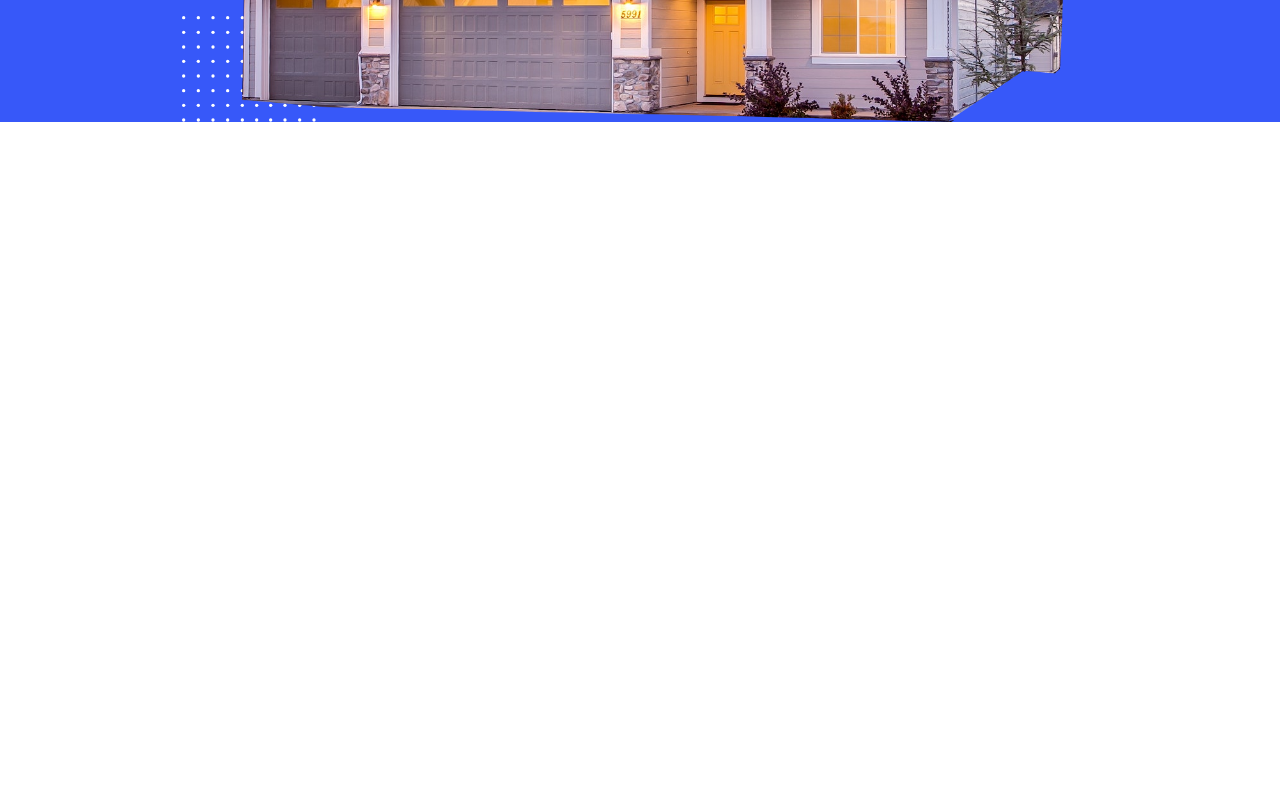
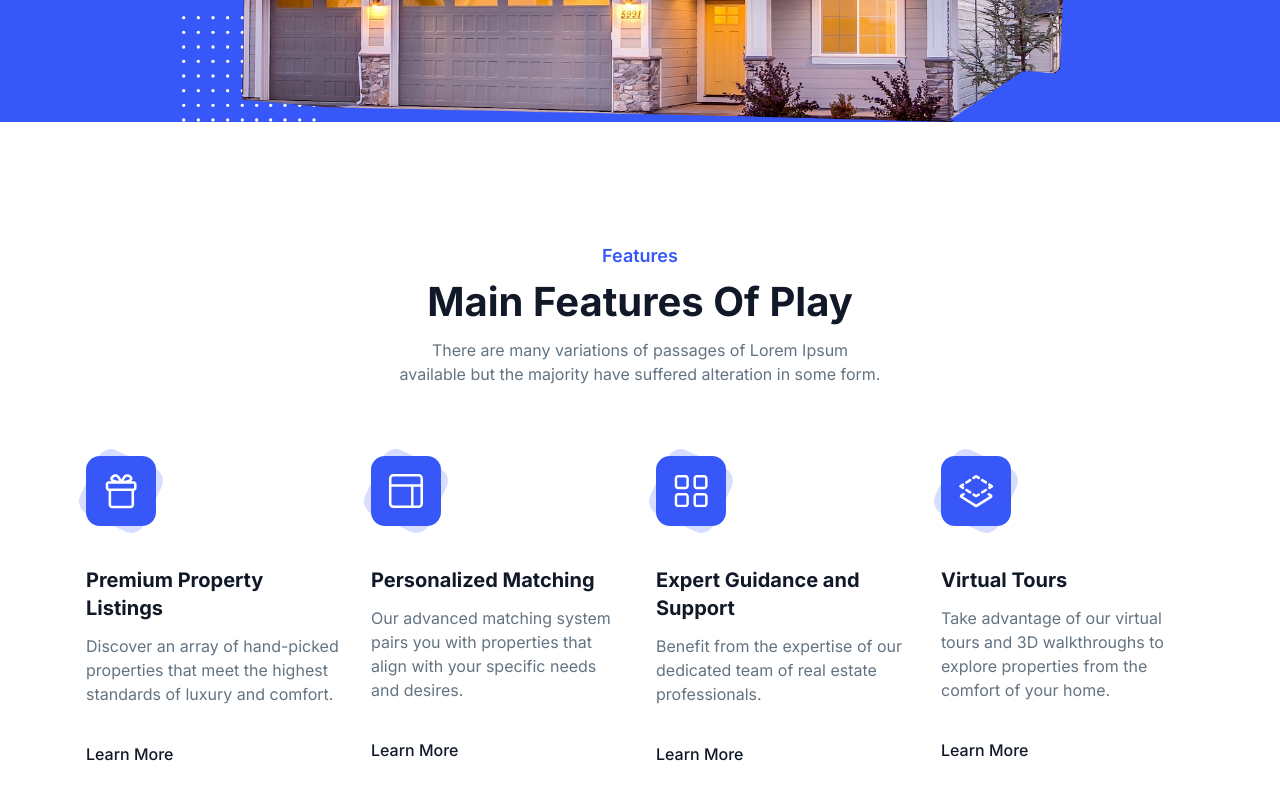
Before and after one commit to rahathossenantor/realestify, a React (Vite) app: page / in a window 1280 px wide. Shown: the part 780-1580 px from the top of the page. Before the commit the page ends 902 px from the top, so only its background shows below. Built offline with nearby package versions, Linux system fonts and the light colour scheme.

Commit message:
Feature section created

```diff
--- a/src/App.jsx
+++ b/src/App.jsx
@@ -1,11 +1,13 @@
 import Navbar from "./sections/Navbar";
 import Hero from "./sections/Hero";
+import Feature from "./sections/Feature";
 
 const App = () => {
   return (
     <>
       <Navbar />
       <Hero />
+      <Feature />
     </>
   );
 };
--- /dev/null
+++ b/src/components/FeatureCard.jsx
@@ -0,0 +1,28 @@
+/* eslint-disable react/prop-types */
+
+const FeatureCard = ({ title, description, icon }) => {
+    return (
+        <div className="w-full px-4 md:w-1/2 lg:w-1/4">
+            <div className=" group mb-12">
+                <div className="relative z-10 mb-10 flex h-[70px] w-[70px] items-center justify-center rounded-[14px] bg-primary">
+                    <span className="absolute left-0 top-0 -z-[1] mb-8 flex h-[70px] w-[70px] rotate-[25deg] items-center justify-center rounded-[14px] bg-primary bg-opacity-20 duration-300 group-hover:rotate-45" />
+                    <img src={icon} alt="svg" />
+                </div>
+                <h4 className="mb-3 text-xl font-bold text-dark dark:text-white">
+                    {title}
+                </h4>
+                <p className="mb-8 text-body-color dark:text-dark-6 lg:mb-9">
+                    {description}
+                </p>
+                <a
+                    href="javascript:void(0)"
+                    className="text-base font-medium text-dark hover:text-primary dark:text-white dark:hover:text-primary"
+                >
+                    Learn More
+                </a>
+            </div>
+        </div>
+    );
+};
+
+export default FeatureCard;
--- /dev/null
+++ b/src/sections/Feature.jsx
@@ -0,0 +1,54 @@
+import layout from "../assets/svgs/layout.svg";
+import layer from "../assets/svgs/layer.svg";
+import boxes from "../assets/svgs/boxes.svg";
+import gift from "../assets/svgs/gift.svg";
+import FeatureCard from "../components/FeatureCard";
+
+const Feature = () => {
+    return (
+        <section className="pb-8 pt-20 dark:bg-dark lg:pb-[70px] lg:pt-[120px]">
+            <div className="container">
+                <div className="-mx-4 flex flex-wrap">
+                    <div className="w-full px-4">
+                        <div className="mx-auto mb-12 max-w-[485px] text-center lg:mb-[70px]">
+                            <span className="mb-2 block text-lg font-semibold text-primary">
+                                Features
+                            </span>
+                            <h2 className="mb-3 text-3xl font-bold text-dark dark:text-white sm:text-4xl md:text-[40px] md:leading-[1.2]">
+                                Main Features Of Play
+                            </h2>
+                            <p className="text-base text-body-color dark:text-dark-6">
+                                There are many variations of passages of Lorem Ipsum available but
+                                the majority have suffered alteration in some form.
+                            </p>
+                        </div>
+                    </div>
+                </div>
+                <div className="-mx-4 flex flex-wrap">
+                    <FeatureCard
+                        title="Premium Property Listings"
+                        description="Discover an array of hand-picked properties that meet the highest standards of luxury and comfort."
+                        icon={gift}
+                    />
+                    <FeatureCard
+                        title="Personalized Matching"
+                        description="Our advanced matching system pairs you with properties that align with your specific needs and desires."
+                        icon={layout}
+                    />
+                    <FeatureCard
+                        title="Expert Guidance and Support"
+                        description="Benefit from the expertise of our dedicated team of real estate professionals."
+                        icon={boxes}
+                    />
+                    <FeatureCard
+                        title="Virtual Tours"
+                        description="Take advantage of our virtual tours and 3D walkthroughs to explore properties from the comfort of your home."
+                        icon={layer}
+                    />
+                </div>
+            </div>
+        </section>
+    );
+};
+
+export default Feature;
```
